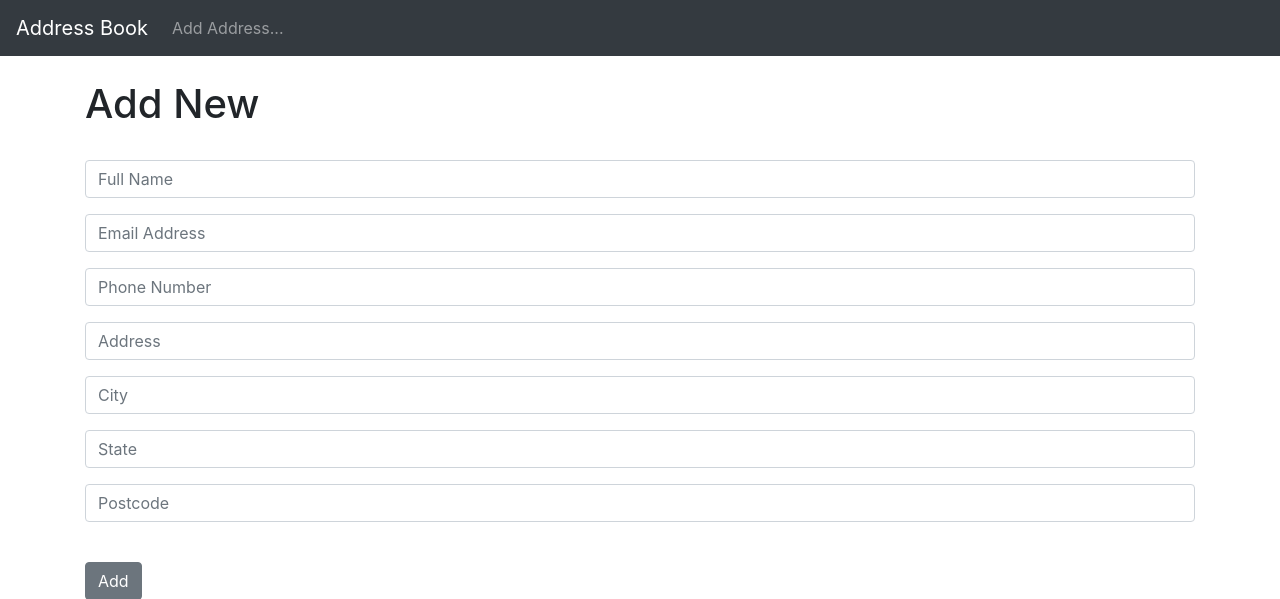
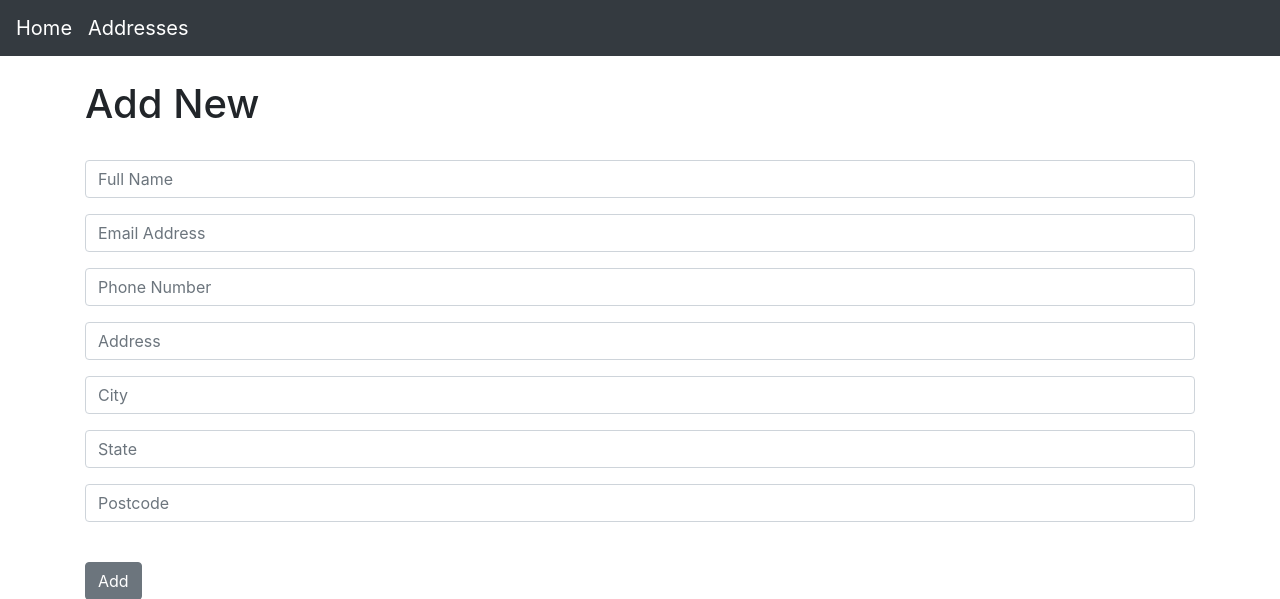
Before and after one commit to theblindguidedog/AddressBook, a Django app: page /add_address in a window 1280 px wide. Shown: the top 599 px of the page. Run offline with Django 3.2, Linux system fonts and the light colour scheme; some libraries are stand-ins or nearby versions.

Commit message:
Added addresses.html

```diff
--- a/address_book/templates/base.html
+++ b/address_book/templates/base.html
@@ -8,31 +8,20 @@
     <!-- Bootstrap CSS -->
     <link rel="stylesheet" href="https://stackpath.bootstrapcdn.com/bootstrap/4.5.0/css/bootstrap.min.css" integrity="sha384-9aIt2nRpC12Uk9gS9baDl411NQApFmC26EwAOH8WgZl5MYYxFfc+NcPb1dKGj7Sk" crossorigin="anonymous">
 
-    <title>Address Book</title>
+    <title>{% block title %}{% endblock %}</title>
 
   </head>
   <body>
 
     <nav class="navbar navbar-expand-lg navbar-dark bg-dark">
-  <a class="navbar-brand" href="{% url 'home' %}">Address Book</a>
-  <button class="navbar-toggler" type="button" data-toggle="collapse" data-target="#navbarSupportedContent" aria-controls="navbarSupportedContent" aria-expanded="false" aria-label="Toggle navigation">
-    <span class="navbar-toggler-icon"></span>
-  </button>
 
-  <div class="collapse navbar-collapse" id="navbarSupportedContent">
+      <a class="navbar-brand" href="{% url 'home' %}">Home</a>
+      <a class="navbar-brand" href="{% url 'addresses' %}">Addresses</a>
+      <button class="navbar-toggler" type="button" data-toggle="collapse" data-target="#navbarSupportedContent" aria-controls="navbarSupportedContent" aria-expanded="false" aria-label="Toggle navigation">
+      <span class="navbar-toggler-icon"></span>
+      </button>
 
-    <ul class="navbar-nav mr-auto">
-
-       <li class="nav-item">
-        <a class="nav-link" href="{% url 'add_address' %}">Add Address...</a>
-      </li>
-
-
-    </ul>
-
-  </div>
-
-</nav>
+    </nav>
 
 
     <br/>
--- a/address_book/urls.py
+++ b/address_book/urls.py
@@ -4,6 +4,7 @@ from . import views
 urlpatterns = [
     path('', views.home, name='home'),
     path('add_address', views.add_address, name='add_address'),
+    path('addresses', views.addresses, name='addresses'),
     path('edit/<list_id>', views.edit, name='edit'),
     path('delete/<list_id>', views.delete, name='delete'),
 ]
--- a/address_book/views.py
+++ b/address_book/views.py
@@ -4,8 +4,11 @@ from .forms import AddressForm
 from django.contrib import messages
 
 def home(request):
+	return render(request, 'home.html', {})
+
+def addresses(request):
 	all_addresses = Address.objects.all
-	return render(request, 'home.html', {'all_addresses' : all_addresses})
+	return render(request, 'addresses.html', {'all_addresses' : all_addresses})
 
 def add_address(request):
 	if request.method == 'POST':
```
Also changed, not shown: address_book/templates/addresses.html (added, +51 -0 lines), address_book/templates/home.html (+2 -29 lines), 2 other files.
